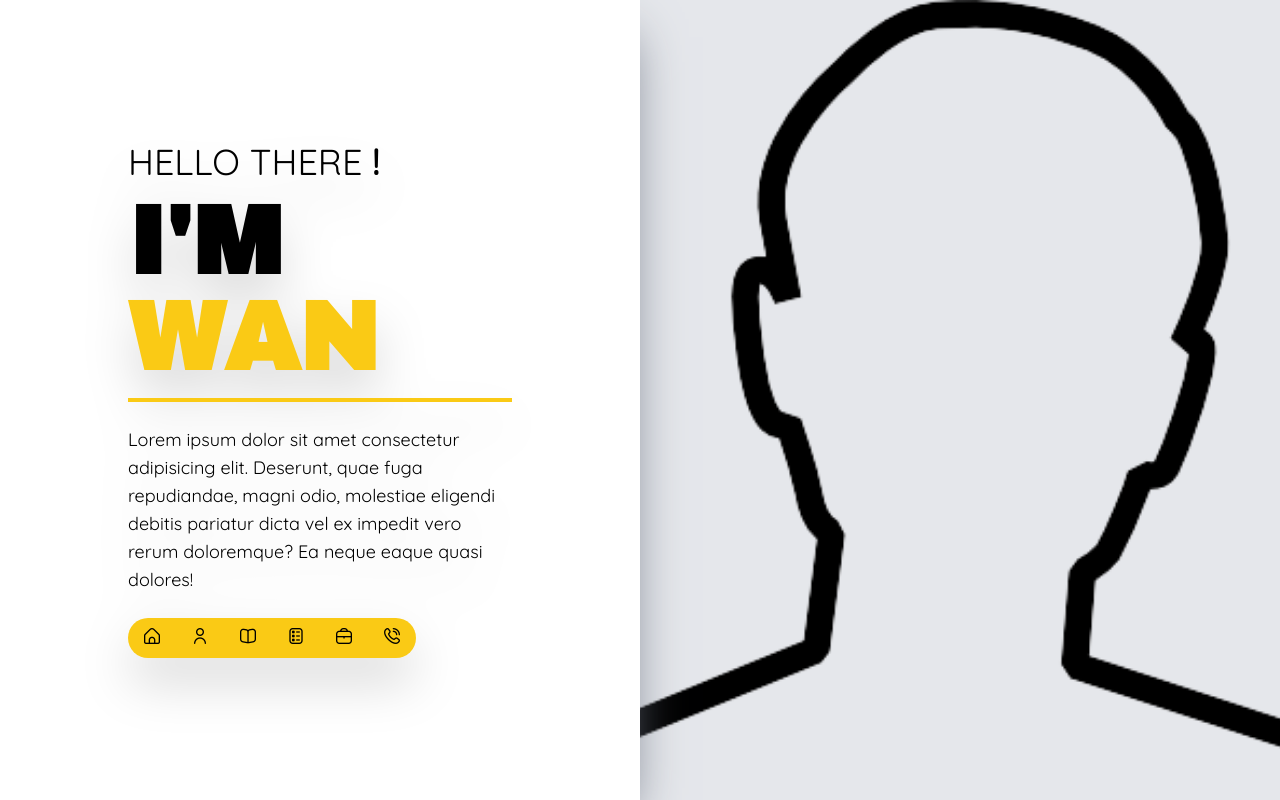
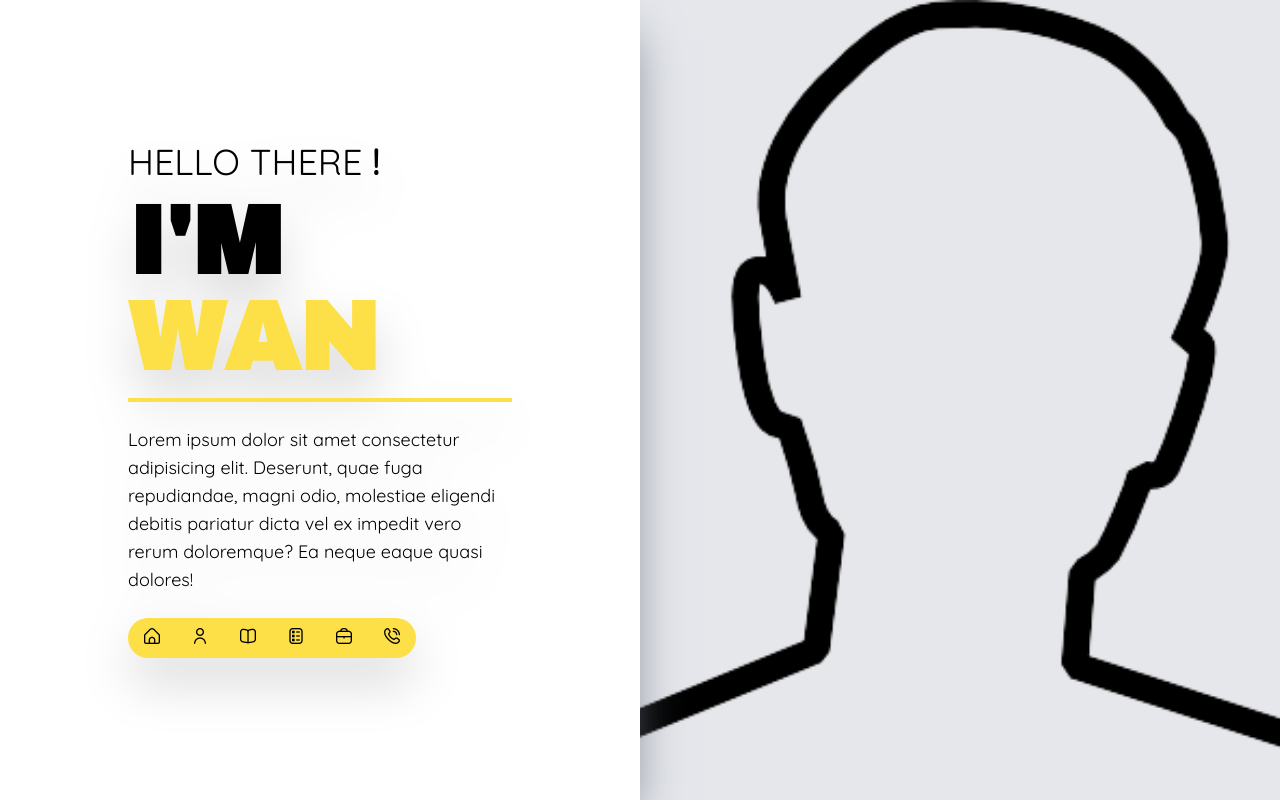
Before and after one commit to BamBoos28/My-Portofolio, a React (Vite) app: page / in a window 1280 px wide. Built offline with nearby package versions, Linux system fonts and the light colour scheme.

Commit message:
minor update

```diff
--- a/tailwind.config.js
+++ b/tailwind.config.js
@@ -15,5 +15,5 @@ export default {
       },
     },
   },
-  plugins: [require("flowbite/plugin")],
+  plugins: "",
 };
```
